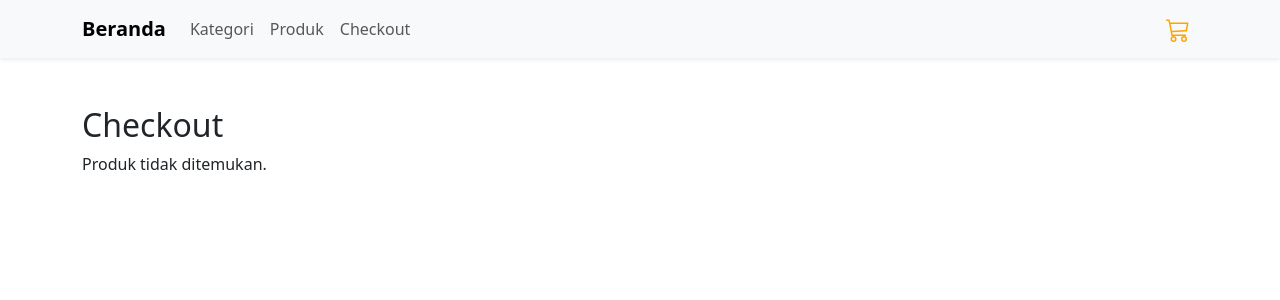
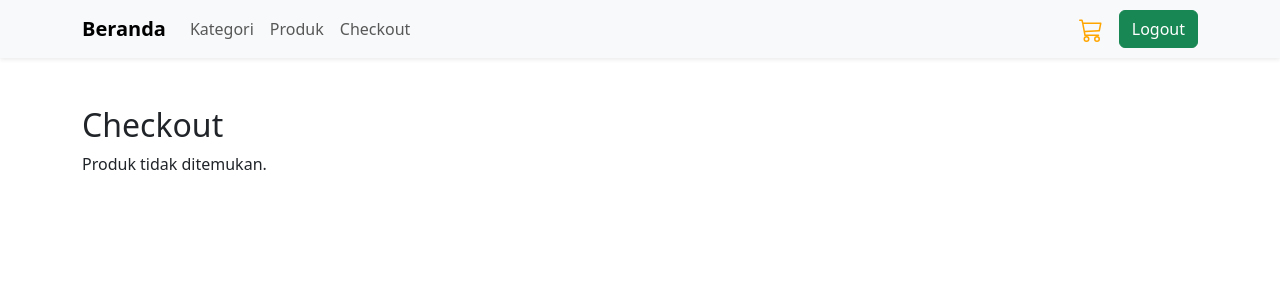
Before and after one commit to rizwaradnan03/tugas-akhir-imk-frontend, a React (Vite) app: page /checkout/1 in a window 1280 px wide. Shown: the top 300 px of the page. Built offline with nearby package versions, Linux system fonts and the light colour scheme; no server answers.

Commit message:
logout bersama rizky

```diff
--- a/src/components/navbar.tsx
+++ b/src/components/navbar.tsx
@@ -1,10 +1,16 @@
 import React, { useState } from 'react';
 import { Link } from 'react-router-dom';
-import { Navbar, Nav, Container, Badge } from 'react-bootstrap';
+import { Navbar, Nav, Container, Badge, Button } from 'react-bootstrap';
 import { BsCart3 } from 'react-icons/bs';
 
 const MyNavbar = () => {
   const [cartCount, setCartCount] = useState(0);
+
+  // Fungsi untuk logout, bisa dihubungkan dengan sistem auth nanti
+  const handleLogout = () => {
+    console.log("Logout clicked");
+    // Tambahkan logika logout di sini (misal hapus token, redirect, dll)
+  };
 
   return (
     <Navbar bg="light" expand="lg" className="shadow-sm">
@@ -19,8 +25,8 @@ const MyNavbar = () => {
             <Nav.Link as={Link} to="/checkout">Checkout</Nav.Link>
           </Nav>
 
-          <Nav>
-            <Nav.Link as={Link} to="/cart" className="position-relative">
+          <Nav className="align-items-center">
+            <Nav.Link as={Link} to="/cart" className="position-relative me-2">
               <BsCart3 size={24} style={{ color: 'orange' }} />
               {cartCount > 0 && (
                 <Badge bg="danger" pill className="position-absolute top-0 start-100 translate-middle">
@@ -28,6 +34,11 @@ const MyNavbar = () => {
                 </Badge>
               )}
             </Nav.Link>
+
+            {/* Tombol Logout dengan warna merah */}
+            <Button variant="success" onClick={handleLogout}>
+              Logout
+            </Button>
           </Nav>
         </Navbar.Collapse>
       </Container>
--- a/src/page/Category.tsx
+++ b/src/page/Category.tsx
@@ -7,7 +7,7 @@ const Category = () => {
   useEffect(() => {
     const fetchData = async () => {
       try {
-        const response = await axios.get("https://f775-66-96-225-158.ngrok-free.app/api/category", {
+        const response = await axios.get("https://1f30-66-96-225-79.ngrok-free.app/api/category", {
           headers: { "ngrok-skip-browser-warning": "true" },
         });
         console.log("Data dari Server:", response.data);
```
